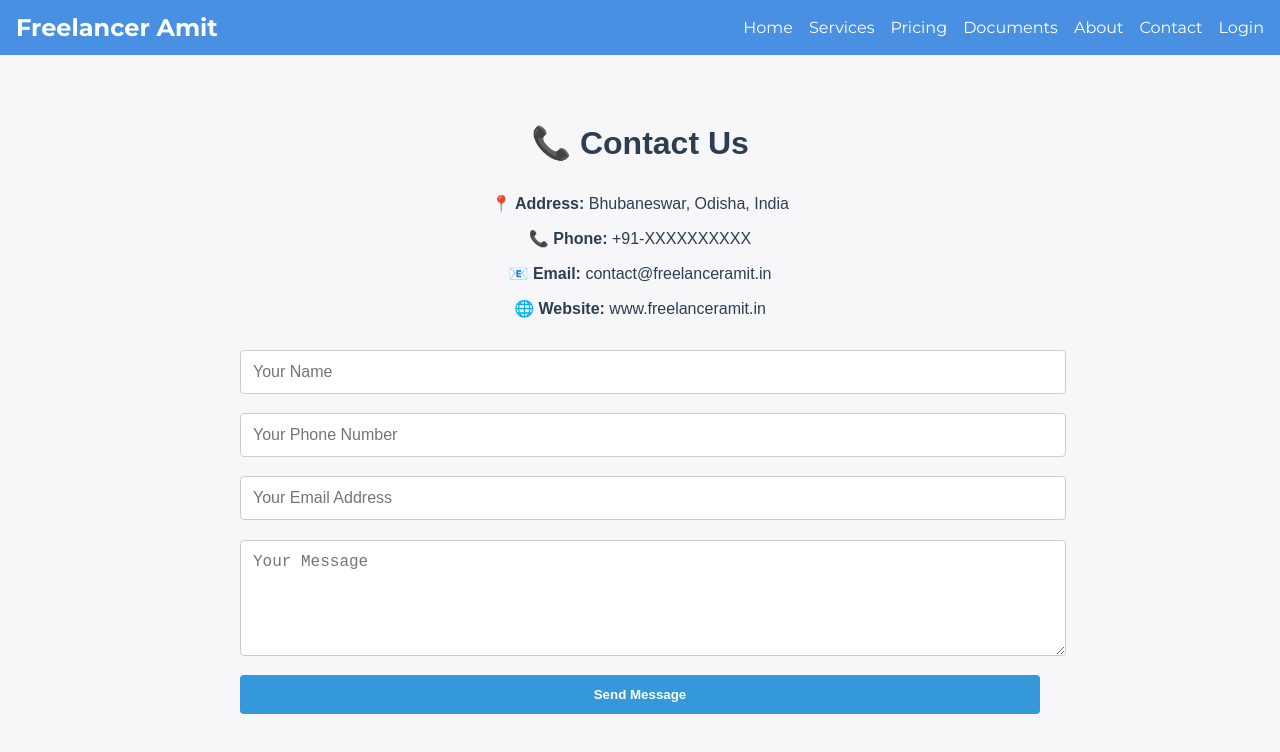
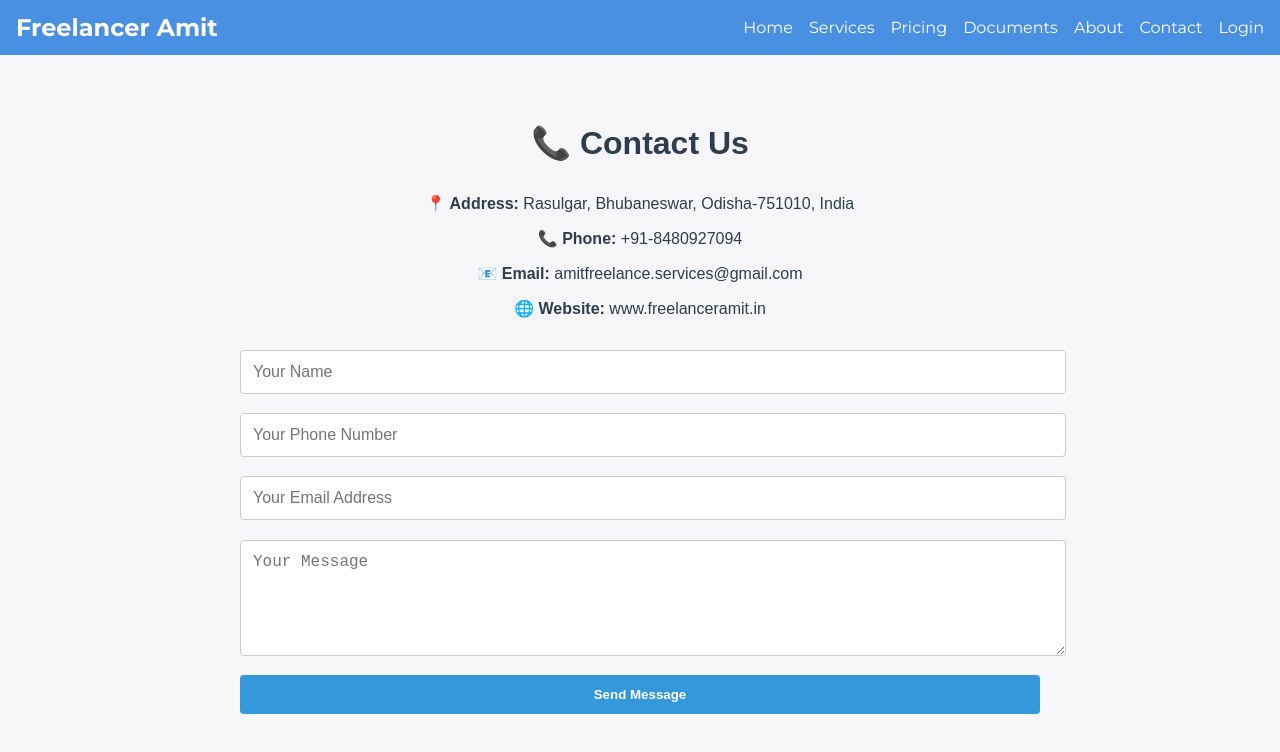
Before and after one commit to AMIT9437/FREELANCERAMIT.IN, a React (Create React App) app: page /contact-us in a window 1280 px wide. Shown: the top 752 px of the page. Built offline with nearby package versions, Linux system fonts and the light colour scheme.

Commit message:
Update ContactUs.js

```diff
--- a/src/pages/ContactUs.js
+++ b/src/pages/ContactUs.js
@@ -24,9 +24,9 @@ const Contact = () => {
       <h1 style={{ textAlign: "center", marginBottom: "2rem" }}>📞 Contact Us</h1>
 
       <div style={{ marginBottom: "2rem", textAlign: "center" }}>
-        <p><strong>📍 Address:</strong> Bhubaneswar, Odisha, India</p>
-        <p><strong>📞 Phone:</strong> +91-XXXXXXXXXX</p>
-        <p><strong>📧 Email:</strong> contact@freelanceramit.in</p>
+        <p><strong>📍 Address:</strong> Rasulgar, Bhubaneswar, Odisha-751010, India</p>
+        <p><strong>📞 Phone:</strong> +91-8480927094</p>
+        <p><strong>📧 Email:</strong> amitfreelance.services@gmail.com</p>
         <p><strong>🌐 Website:</strong> www.freelanceramit.in</p>
       </div>
 
```
